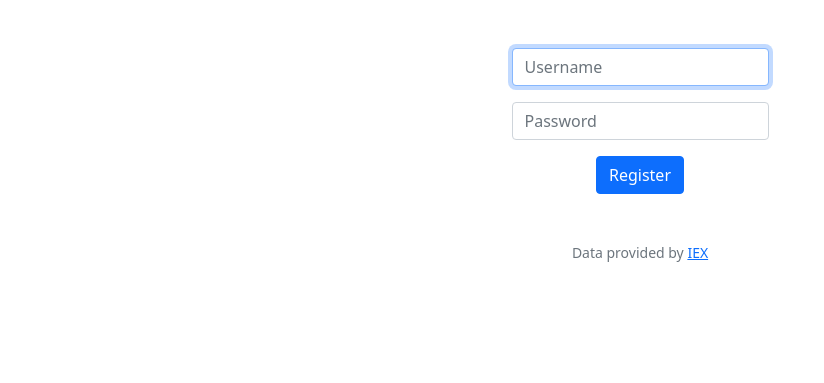
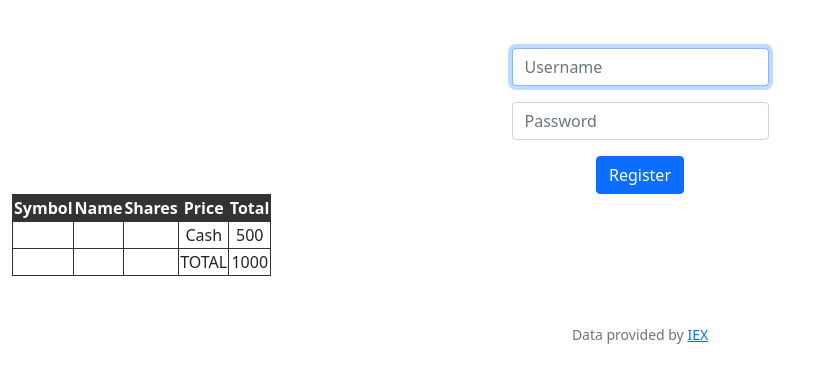
Before and after one commit to hsani2344/learning-cs, a Flask app: page /register in a window 1280 px wide. Shown: the part 76-459 px from the top of the page, without its empty margins (0-824 px from the left). Run offline with Flask 3, Linux system fonts and the light colour scheme.

Commit message:
Flask: finance #07

```diff
--- a/Part 01 - CS50/Week 09 - Flask/finance/app.py
+++ b/Part 01 - CS50/Week 09 - Flask/finance/app.py
@@ -103,7 +103,14 @@ def logout():
 @login_required
 def quote():
     """Get stock quote."""
-    return apology("TODO")
+    if request.method == "GET":
+        return render_template("quote.html")
+    else:
+        return render_template(
+                               "layout.html",
+                               # Get stock symbol, name and price
+                               stock=lookup(request.form['symbol'])
+                               )
 
 
 @app.route("/register", methods=["GET", "POST"])
--- a/Part 01 - CS50/Week 09 - Flask/finance/templates/layout.html
+++ b/Part 01 - CS50/Week 09 - Flask/finance/templates/layout.html
@@ -8,8 +8,10 @@
   <meta name="viewport" content="initial-scale=1, width=device-width">
 
   <!-- http://getbootstrap.com/docs/5.1/ -->
-        <link crossorigin="anonymous" href="https://cdn.jsdelivr.net/npm/bootstrap@5.1.3/dist/css/bootstrap.min.css" integrity="sha384-1BmE4kWBq78iYhFldvKuhfTAU6auU8tT94WrHftjDbrCEXSU1oBoqyl2QvZ6jIW3" rel="stylesheet">
-        <script crossorigin="anonymous" src="https://cdn.jsdelivr.net/npm/bootstrap@5.1.3/dist/js/bootstrap.bundle.min.js" integrity="sha384-ka7Sk0Gln4gmtz2MlQnikT1wXgYsOg+OMhuP+IlRH9sENBO0LRn5q+8nbTov4+1p"></script>
+  <link crossorigin="anonymous" href="https://cdn.jsdelivr.net/npm/bootstrap@5.1.3/dist/css/bootstrap.min.css"
+    integrity="sha384-1BmE4kWBq78iYhFldvKuhfTAU6auU8tT94WrHftjDbrCEXSU1oBoqyl2QvZ6jIW3" rel="stylesheet">
+  <script crossorigin="anonymous" src="https://cdn.jsdelivr.net/npm/bootstrap@5.1.3/dist/js/bootstrap.bundle.min.js"
+    integrity="sha384-ka7Sk0Gln4gmtz2MlQnikT1wXgYsOg+OMhuP+IlRH9sENBO0LRn5q+8nbTov4+1p"></script>
 
   <!-- https://favicon.io/emoji-favicons/money-bag/ -->
   <link href="/static/favicon.ico" rel="icon">
@@ -17,6 +19,18 @@
   <link href="/static/styles.css" rel="stylesheet">
 
   <title>C$50 Finance: {% block title %}{% endblock %}</title>
+  <style>
+    table,
+    td {
+      border: 1px solid #333;
+    }
+
+    thead,
+    tfoot {
+      background-color: #333;
+      color: #fff;
+    }
+  </style>
 
 </head>
 
@@ -24,8 +38,10 @@
 
   <nav class="bg-light border navbar navbar-expand-md navbar-light">
     <div class="container-fluid">
-                <a class="navbar-brand" href="/"><span class="blue">C</span><span class="red">$</span><span class="yellow">5</span><span class="green">0</span> <span class="red">Finance</span></a>
-                <button aria-controls="navbar" aria-expanded="false" aria-label="Toggle navigation" class="navbar-toggler" data-bs-target="#navbar" data-bs-toggle="collapse" type="button">
+      <a class="navbar-brand" href="/"><span class="blue">C</span><span class="red">$</span><span
+          class="yellow">5</span><span class="green">0</span> <span class="red">Finance</span></a>
+      <button aria-controls="navbar" aria-expanded="false" aria-label="Toggle navigation" class="navbar-toggler"
+        data-bs-target="#navbar" data-bs-toggle="collapse" type="button">
         <span class="navbar-toggler-icon"></span>
       </button>
       <div class="collapse navbar-collapse" id="navbar">
@@ -58,7 +74,42 @@
   {% endif %}
 
   <main class="container-fluid py-5 text-center">
-            {% block main %}{% endblock %}
+    <table>
+      <thead>
+        <tr>
+          <th>Symbol</th>
+          <th>Name</th>
+          <th>Shares</th>
+          <th>Price</th>
+          <th>Total</th>
+        </tr>
+      </thead>
+      <tbody>
+        {% block main %}
+        <tr>
+          <td>{{ stock.symbol }}</td>
+          <td>0</td>
+          <td>{{ stock.name }}</td>
+          <td>{{ stock.price }}</td>
+          <td>0</td>
+        </tr>
+        {% endblock %}
+        <tr>
+          <td></td>
+          <td></td>
+          <td></td>
+          <td>Cash</td>
+          <td>500</td>
+        </tr>
+        <tr>
+          <td></td>
+          <td></td>
+          <td></td>
+          <td>TOTAL</td>
+          <td>1000</td>
+        </tr>
+      </tbody>
+    </table>
   </main>
 
   <footer class="mb-5 small text-center text-muted">
```
Also changed, not shown: Part 01 - CS50/Week 09 - Flask/finance/templates/quote.html (added, +15 -0 lines), Part 01 - CS50/Week 09 - Flask/finance/README.md (added). Lines whose indentation alone changed are shown as unchanged.
